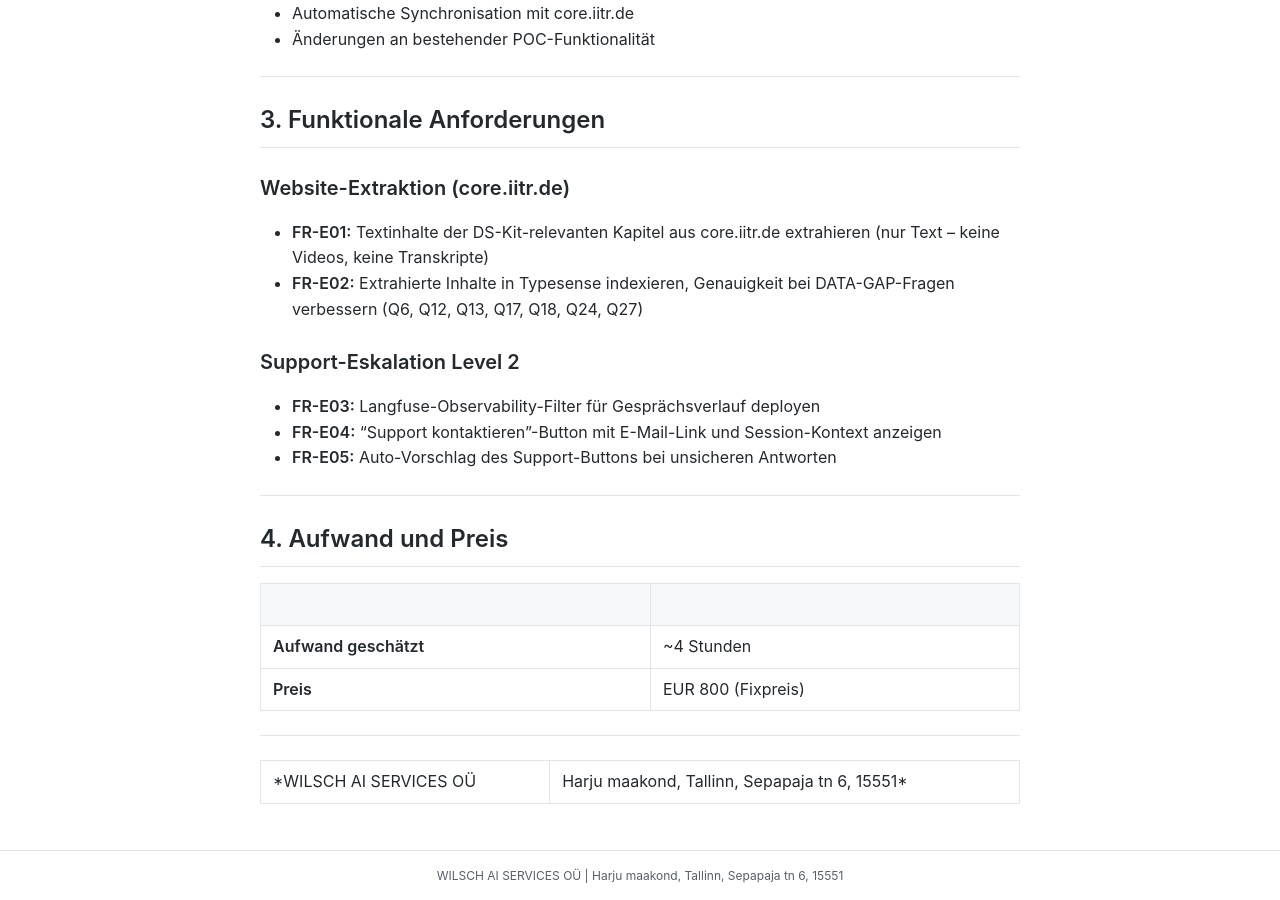
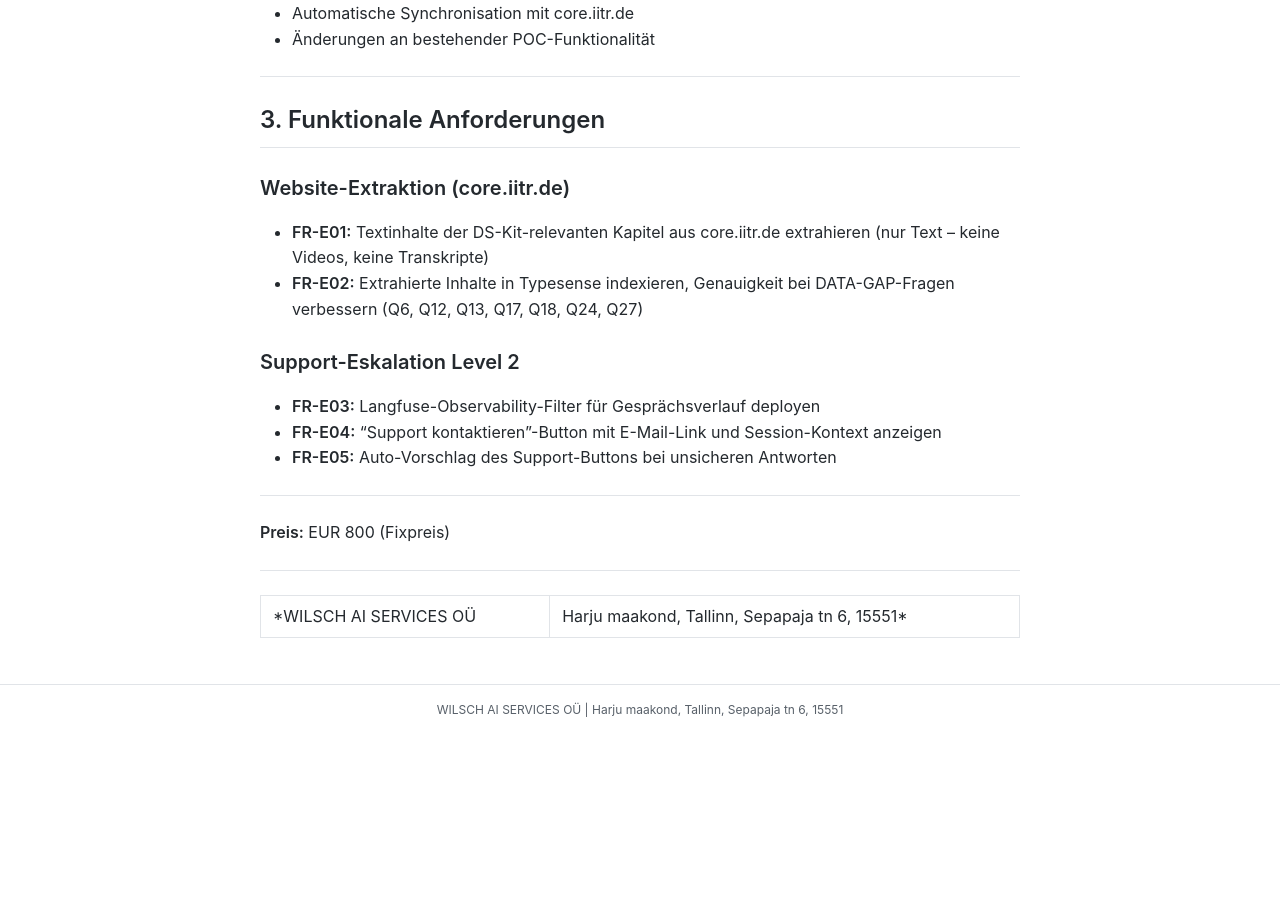
Before and after one commit to MariusWilsch/public-wilsch-ai-pages, a Jekyll site: the page built from project/iitr/pflichtenheft-dskit-navigation-extension.md, in a window 1280 px wide and 900 px high, scrolled down 1114 px. Built offline with Jekyll 4.4.1, drawn with Linux system fonts in a browser that asks for light colours; our own code applies the rules of GitHub Pages for plain Markdown files; after the commit the page ends 1848 px from its top, so only the background shows below that.

Commit message:
Sync from hippocampus 2026-01-20

```diff
--- a/project/iitr/pflichtenheft-dskit-navigation-extension.md
+++ b/project/iitr/pflichtenheft-dskit-navigation-extension.md
@@ -51,12 +51,7 @@ publish: true
 
 ---
 
-## 4. Aufwand und Preis
-
-| | |
-|---|---|
-| **Aufwand geschätzt** | ~4 Stunden |
-| **Preis** | EUR 800 (Fixpreis) |
+**Preis:** EUR 800 (Fixpreis)
 
 ---
 
```
